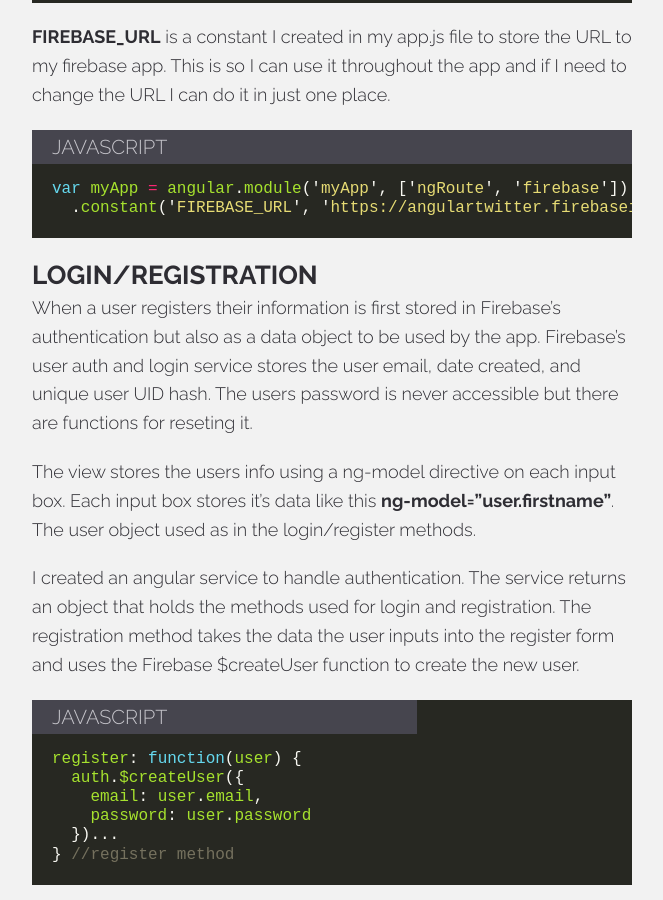
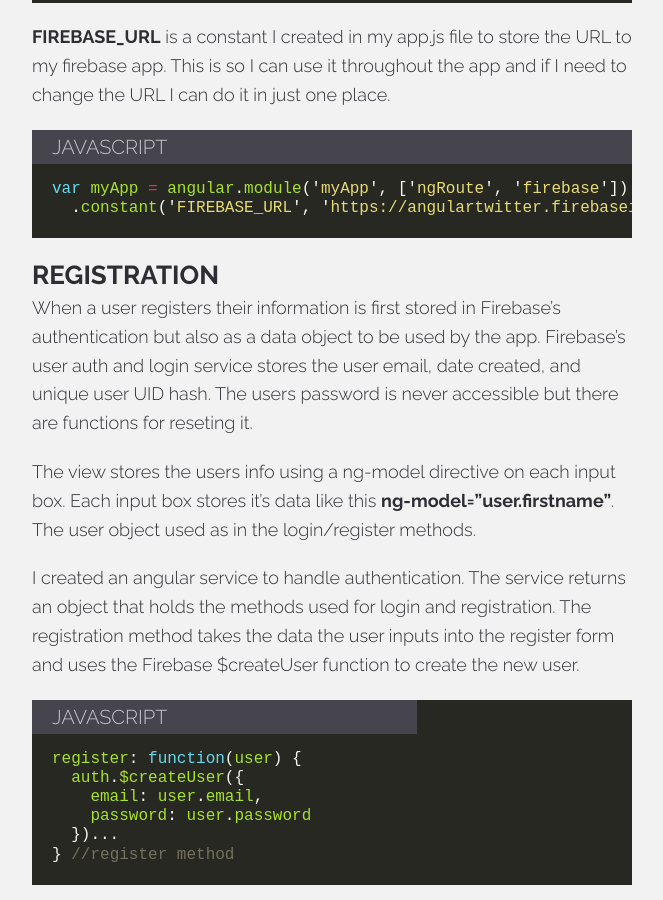
Before and after one commit to derekmorash/New-Portfolio, a Jekyll site: the page built from _posts/2016-03-07-angular-twtter-clone.md, in a window 1280 px wide and 900 px high, scrolled down 2766 px. Shown: the whole window, without its empty margins (308-971 px from the left). Built offline with Jekyll 4.4.1, drawn with Linux system fonts in a browser that asks for light colours; nearby versions of some CDN libraries; comment, search, counter and statistics services are not loaded.

```diff
--- a/_posts/2016-03-07-angular-twtter-clone.md
+++ b/_posts/2016-03-07-angular-twtter-clone.md
@@ -59,7 +59,7 @@ var myApp = angular.module('myApp', ['ngRoute', 'firebase'])
   .constant('FIREBASE_URL', 'https://angulartwitter.firebaseio.com/');
 {% endhighlight %}
 
-### Login/Registration
+### Registration
 
 When a user registers their information is first stored in Firebase's authentication but also as a data object to be used by the app. Firebase's user auth and login service stores the user email, date created, and unique user UID hash. The users password is never accessible but there are functions for reseting it.
 
```
Also changed, not shown: other parts of _posts/2016-03-07-angular-twtter-clone.md (+3 -1 lines), assets/post-assets/11-angular-twitter/angular-firebase.gif (added).
